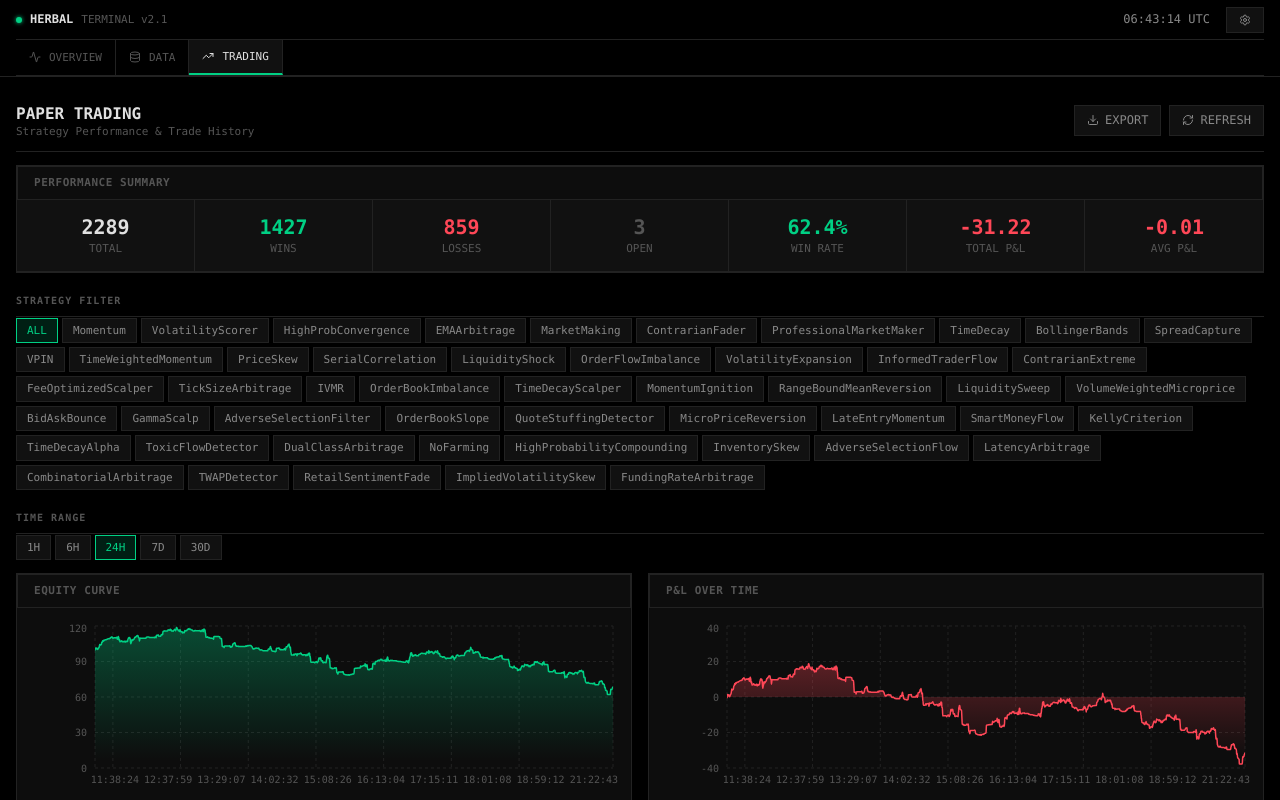
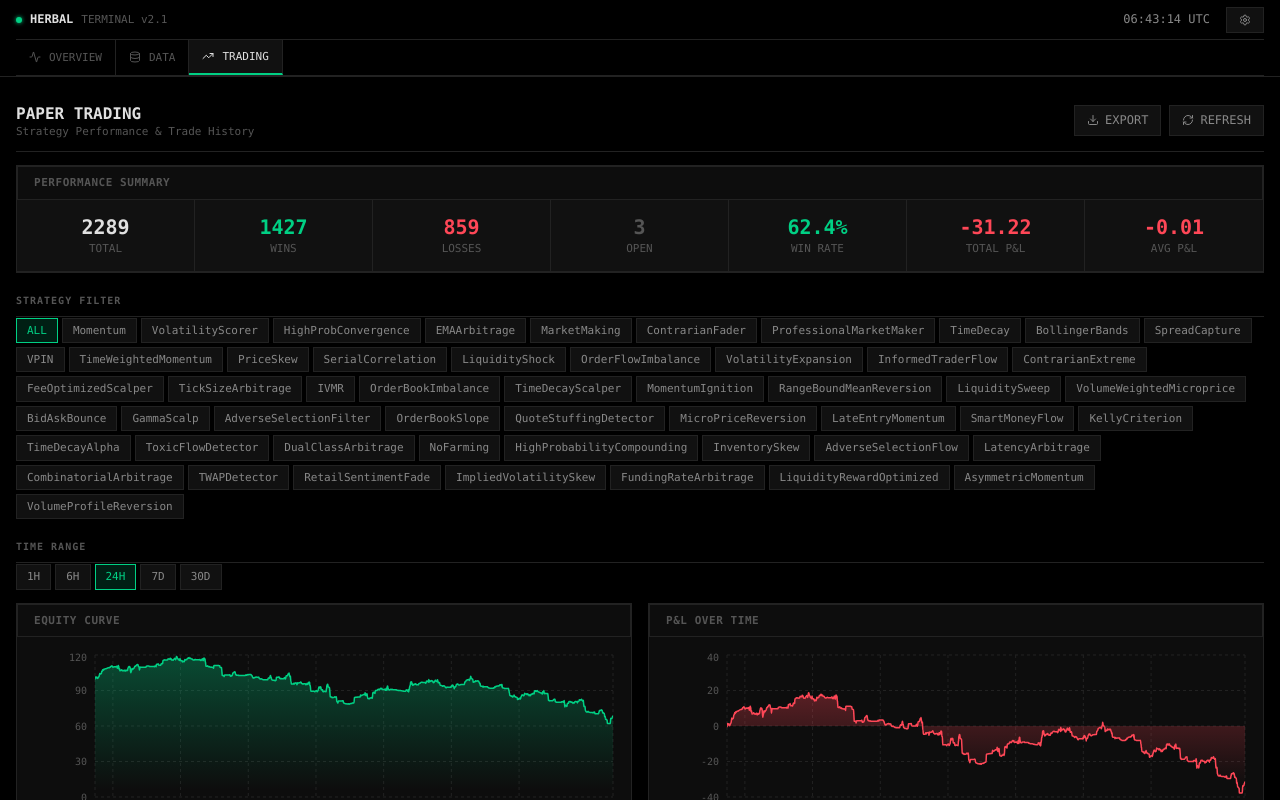
Before and after one commit to herbalclaw/herbal_dashboard, a Next.js app: page / in a window 1280 px wide. Both pictures are taken after a click on the button "TRADING". Shown: the top 800 px of the page. Built offline with nearby package versions, Linux system fonts and the light colour scheme; no server answers.

Commit message:
Add 3 new strategies to dashboard: LiquidityRewardOptimized, AsymmetricMomentum, VolumeProfileReversion

```diff
--- a/app/components/TradingDashboard.tsx
+++ b/app/components/TradingDashboard.tsx
@@ -56,6 +56,9 @@ const strategies = [
   'RetailSentimentFade',
   'ImpliedVolatilitySkew',
   'FundingRateArbitrage',
+  'LiquidityRewardOptimized',
+  'AsymmetricMomentum',
+  'VolumeProfileReversion',
 ]
 
 interface Trade {
```
